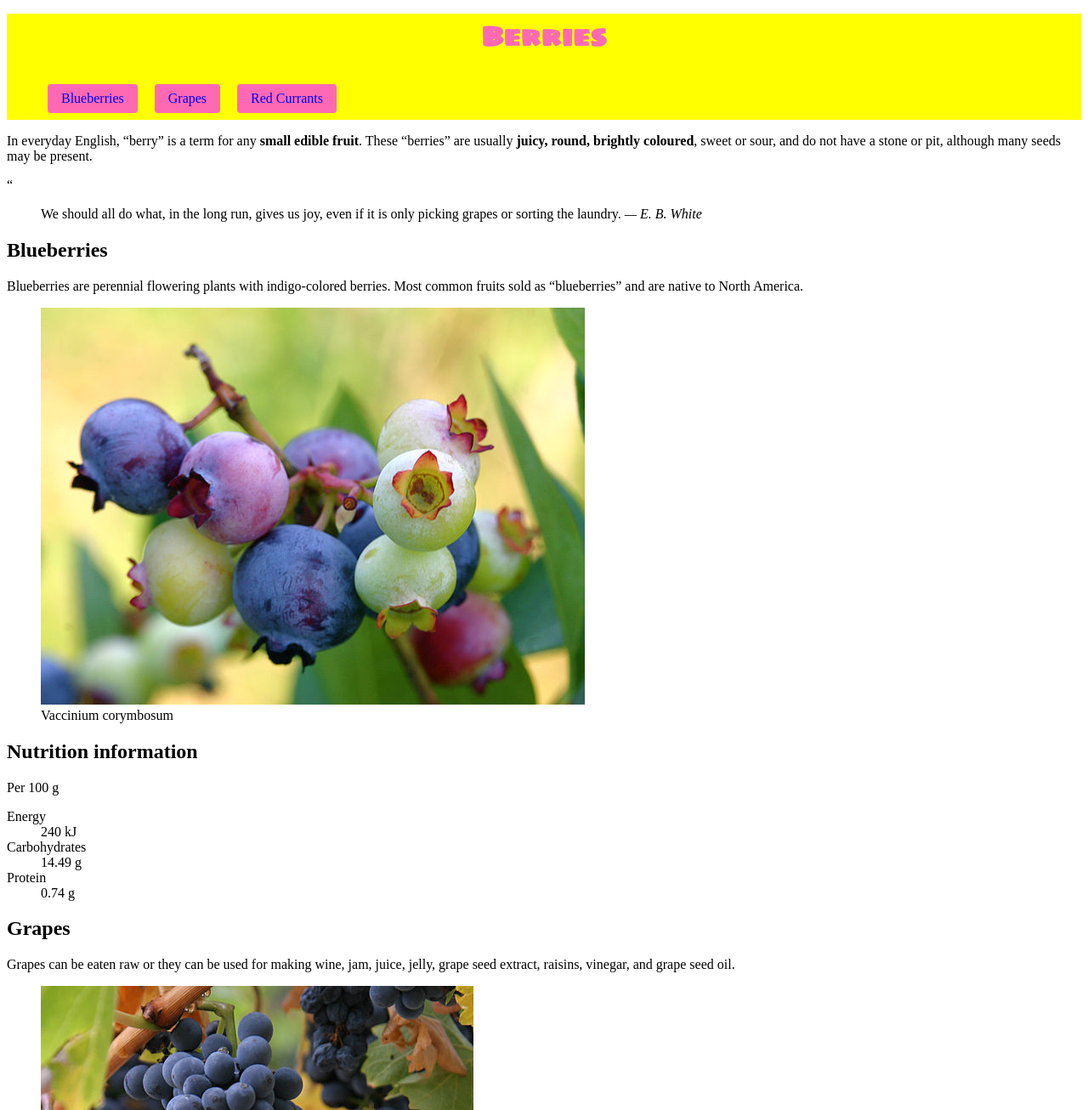
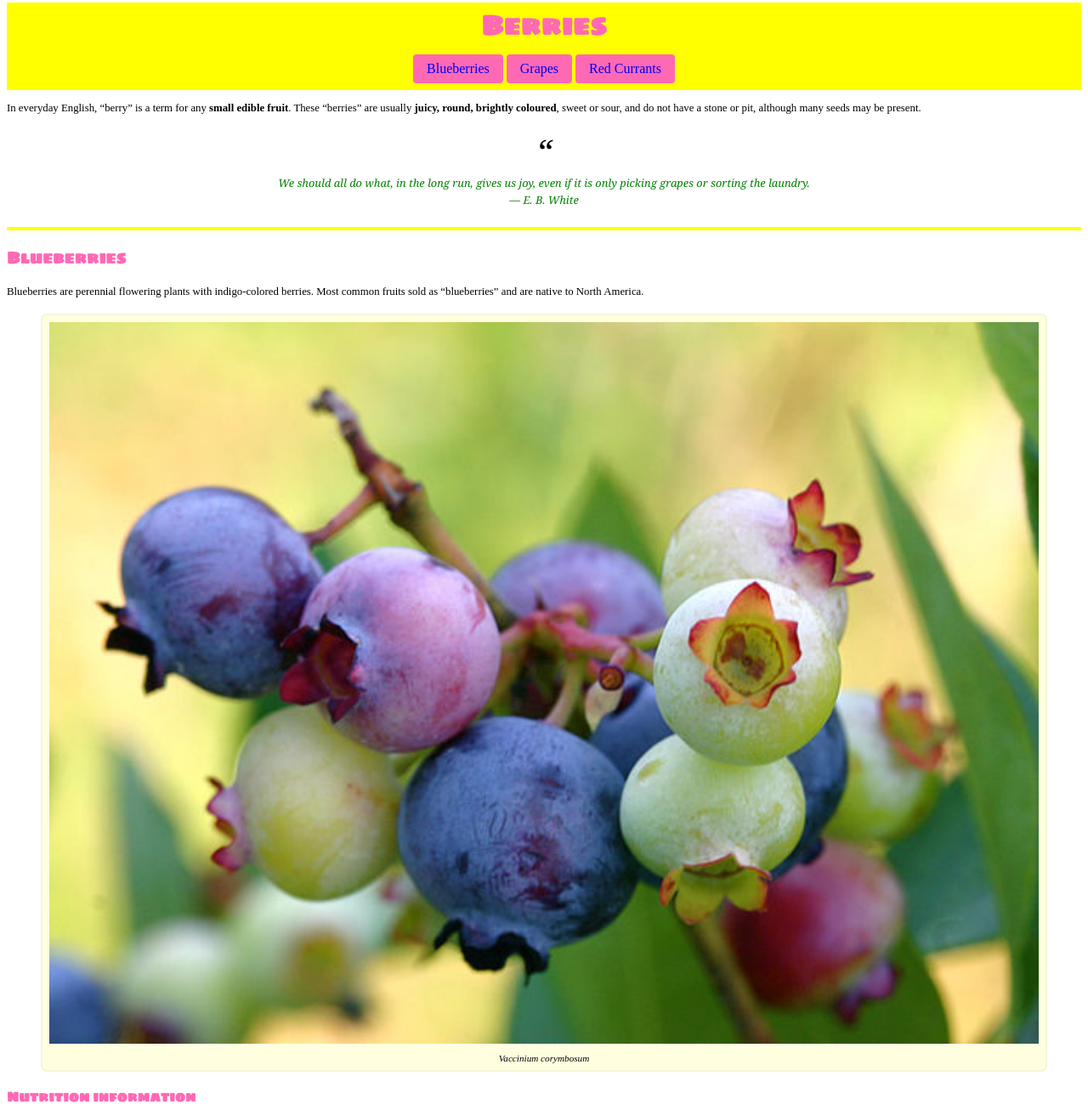
Before and after one commit to pamelaazzi/project-1, a plain HTML site: page index.html in a window 1280 px wide. Shown: the part 5-1311 px from the top of the page at 85% size. Drawn offline with Linux system fonts and the light colour scheme.

Commit message:
Added several css properties
Fixed h1 margin

quotation centered

horizontal lines

background colours for borders

fixed detailed list

```diff
--- a/css/main.css
+++ b/css/main.css
@@ -1,9 +1,5 @@
 html{
   background-color: white;
-}
-
-h1{
-  color: red;
 }
 
 header {
@@ -16,15 +12,52 @@ h1 {
   font-family: 'Sigmar One', cursive;
   text-align: center;
   color: hotpink;
+  margin: 0;
 }
 
-nav li {
+h2 {
+  font-family: 'Sigmar One', cursive;
+  color: hotpink;
+  font-size: 1.2rem;
+}
+
+h3 {
+  font-family: 'Sigmar One', cursive;
+  color: hotpink;
+  font-size: 1rem;
+}
+
+p{
+  font-size: 0.8rem;
+  line-height: 1.4em;
+  color: black;
+}
+
+.quotation-mark{
+  text-align: center;
+  font-size: 2.5rem;
+  font-family: georgia;
+  font-style: italic;
+  display: block;
+}
+
+blockquote{
+  font-style: italic;
+  font-family: georgia;
+  font-size: 0.8rem;
+  line-height: 1.6em;
+  text-align: center;
+  color: green;
+  margin: 0em;
+}
+
+li {
   display: inline-block;
   color: black;
   background-color: hotpink;
   border-radius: 4px;
   padding: 0.5em;
-  margin: 0.5em;
+  margin: 0.5em 0em;
 }
 
 nav a {
@@ -32,6 +65,57 @@ nav a {
   margin: 0.5em;
 }
 
+ol{
+  margin: 0;
+  padding: 0;
+  display: block;
+  text-align: center;
+}
+
+dd{
+ margin: 0em 0em .5em;
+}
+
+dt{
+  margin: 0em 0em 0.2em;
+  font-weight: bold;
+
+}
+
 a:hover {
   color: white;
 }
+
+img {
+  width: 100%;
+  margin: 0em 0em 0.4em;
+}
+
+figure {
+  border: 2px solid beige;
+  background-color: lightyellow;
+  border-radius: 7px;
+  padding: .5em;
+}
+
+figcaption {
+  text-align: center;
+  font-style: italic;
+  font-size: 0.7rem;
+}
+
+cite{
+  display: block;
+  padding: 0em 0em 1.7em 0em;
+}
+
+.line-separator{
+height:3px;
+background:yellow;
+border-bottom:1px solid yellow;
+}
+
+.per{
+  font-style: italic;
+  font-family: georgia;
+}
--- a/index.html
+++ b/index.html
@@ -24,11 +24,13 @@
 
   <p>In everyday English, “berry” is a term for any <strong>small edible fruit</strong>. These “berries” are usually <strong>juicy, round, brightly coloured</strong>, sweet or sour, and do not have a stone or pit, although many seeds may be present.</p>
 
-  <p><span class="quotation mark">“</span></p>
+  <span class="quotation-mark">“</span>
 
     <blockquote><span class="quote">We should all do what, in the long run, gives us joy, even if it is only picking grapes or sorting the laundry.</span>
       <cite>— E. B. White</cite>
     </blockquote>
+
+      <div class="line-separator"></div>
 
 <h2>Blueberries</h2>
 
@@ -39,20 +41,22 @@
       <figcaption>Vaccinium corymbosum</figcaption>
     </figure>
 
-<h2>Nutrition information</h2>
+<h3>Nutrition information</h3>
 
-    <p><span="100">Per 100 g</span></p>
+    <p><span class="per">Per 100 g</span></p>
 
     <dl>
       <dt>Energy</dt>
       <dd> 240 kJ</dd>
 
       <dt>Carbohydrates</dt>
-      <dd>14.49 g</dd>
+      <dd>18.1 g</dd>
 
       <dt>Protein</dt>
       <dd>0.74 g</dd>
     </dl>
+
+      <div class="line-separator"></div>
 
 <h2>Grapes</h2>
 
@@ -60,12 +64,12 @@
 
     <figure>
       <img src="images/grapes.jpg"> <alt="Grapes">
-      <ficaption>Vitis vinifera</figcaption>
+      <figcaption>Vitis vinifera</figcaption>
     </figure>
 
-<h2>Nutrition information</h2>
+<h3>Nutrition information</h3>
 
-  <p><span="100">Per 100 g</span></p>
+  <p><span class="per">Per 100 g</span></p>
 
   <dl>
     <dt>Energy</dt>
@@ -78,6 +82,8 @@
     <dd>0.27 g</dd>
   </dl>
 
+  <div class="line-separator"></div>
+
 <h2>Red currant</h2>
 
 <p>With maturity, the tart flavour of redcurrant fruit is slightly greater than its blackcurrant relative, but with the same approximate sweetness.</p>
@@ -87,9 +93,9 @@
     <figcaption>Ribes rubrum</figcaption>
   </figure>
 
-<h2>Nutrition information</h2>
+<h3>Nutrition information</h3>
 
-<p><span class="100">Per 100 g</span>
+<p><span class="per">Per 100 g</span>
 
   <dl>
     <dt>Energy</dt>
```
